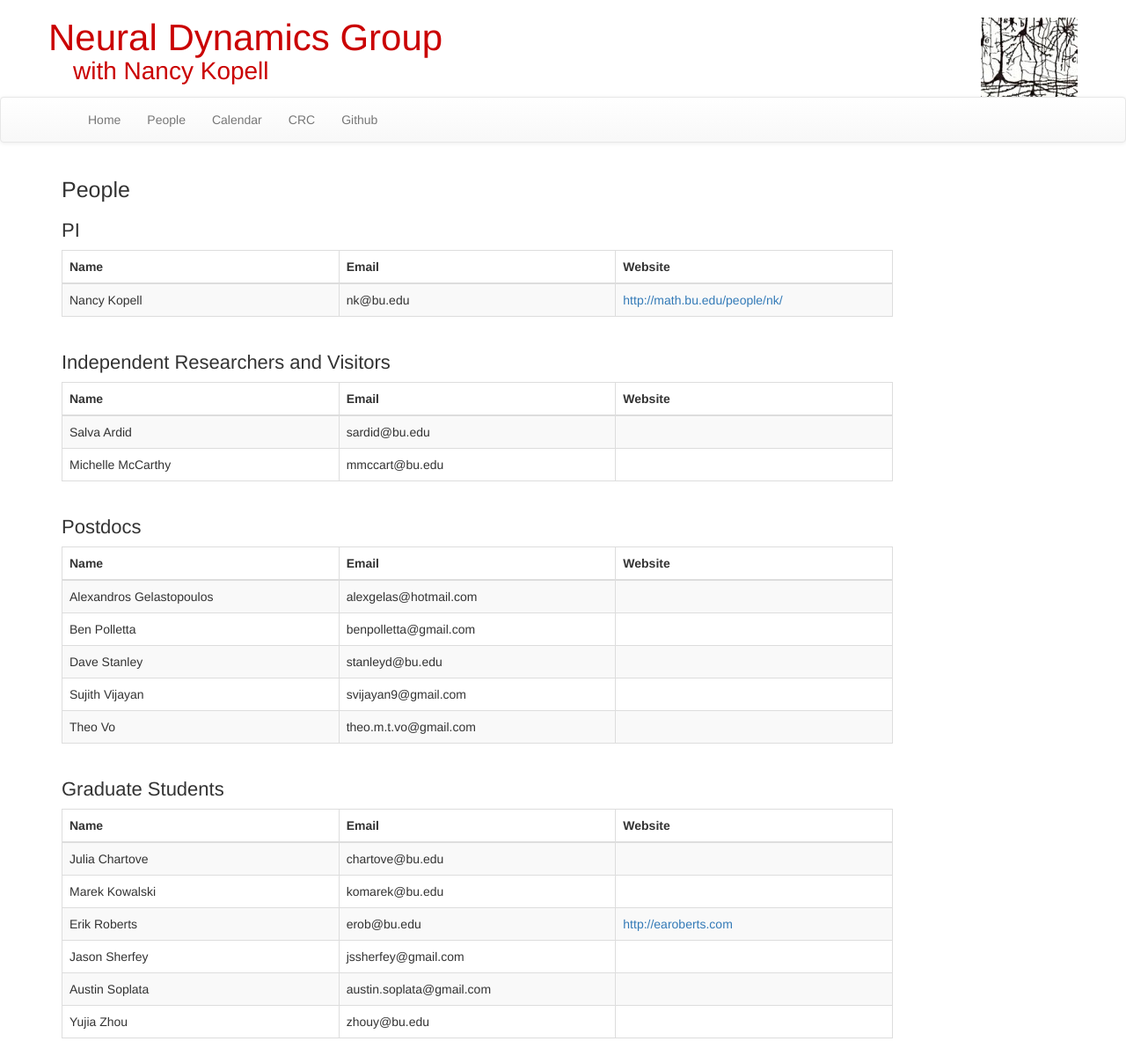
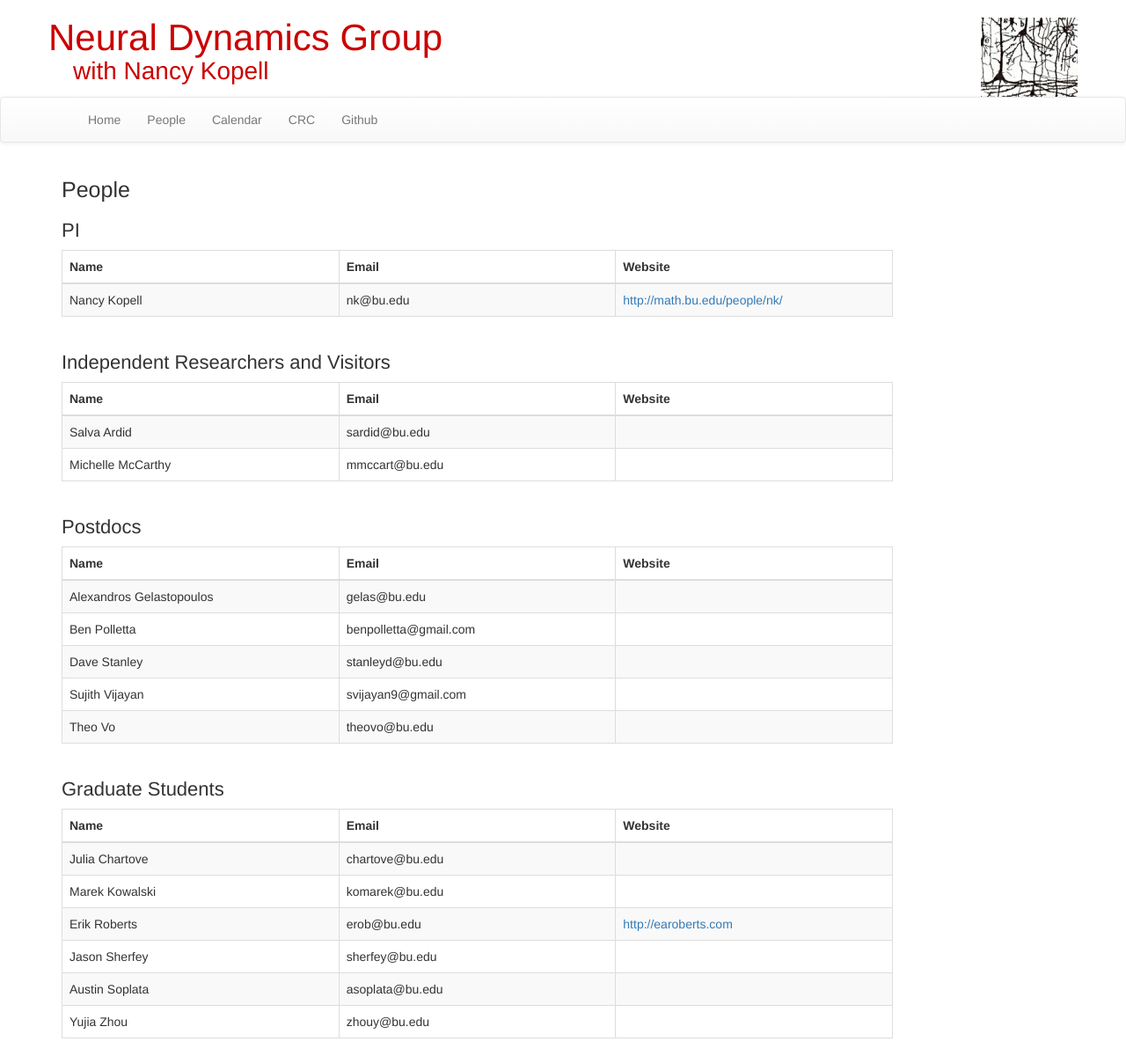
Before and after one commit to cogrhythms/nd, a Jekyll site: the page built from people/index.md, in a window 1280 px wide. Shown: the whole page at 88% size. Built offline with Jekyll 4.4.1, drawn with Linux system fonts in a browser that asks for light colours; nearby versions of some CDN libraries.

Commit message:
update emails

```diff
--- a/_data/people.yml
+++ b/_data/people.yml
@@ -13,7 +13,7 @@ indep_visitors:
 
 postdocs:
   - name: Alexandros Gelastopoulos
-    email: alexgelas@hotmail.com
+    email: gelas@bu.edu
 
   - name: Ben Polletta
     email: benpolletta@gmail.com
@@ -25,7 +25,7 @@ postdocs:
     email: svijayan9@gmail.com
 
   - name: Theo Vo
-    email: theo.m.t.vo@gmail.com
+    email: theovo@bu.edu
 
 gradStudents:
   - name: Julia Chartove
@@ -39,10 +39,10 @@ gradStudents:
     website: http://earoberts.com
 
   - name: Jason Sherfey
-    email: jssherfey@gmail.com
+    email: sherfey@bu.edu
 
   - name: Austin Soplata
-    email: austin.soplata@gmail.com
+    email: asoplata@bu.edu
 
   - name: Yujia Zhou
     email: zhouy@bu.edu
```
